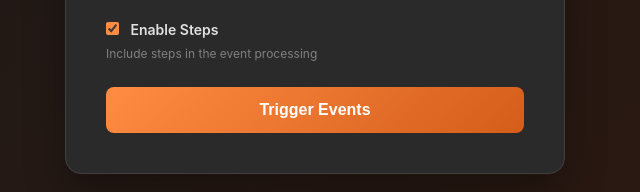
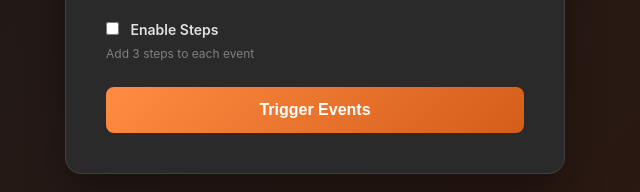
Before and after one commit to AndyInternet/inngest-overload, a website: page public/index.html in a window 1280 px wide. Shown: the part 545-737 px from the top of the page, 325-965 px from the left. Drawn offline with Linux system fonts and the light colour scheme.

Commit message:
feat: update checkbox behavior and helper text for event processing steps

```diff
--- a/public/index.html
+++ b/public/index.html
@@ -256,10 +256,10 @@
 
         <div class="form-group">
           <label>
-            <input type="checkbox" id="steps" name="steps" checked />
+            <input type="checkbox" id="steps" name="steps" />
             Enable Steps
           </label>
-          <div class="helper-text">Include steps in the event processing</div>
+          <div class="helper-text">Add 3 steps to each event</div>
         </div>
 
         <button type="submit" class="submit-btn" id="submitBtn">
```
